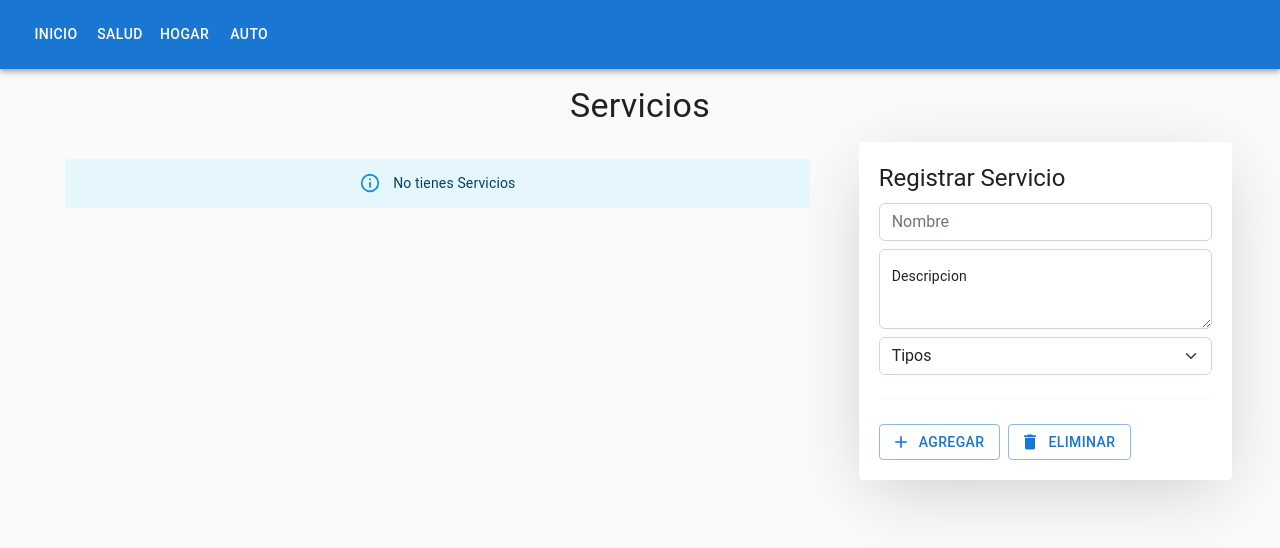
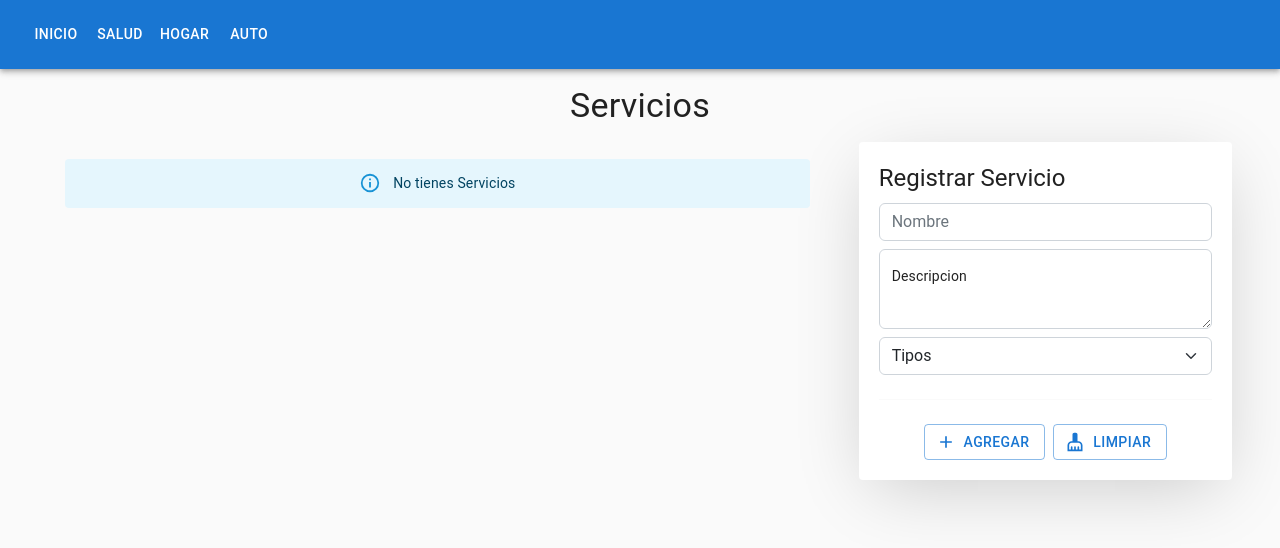
Before and after one commit to brunochan2001/Services-Reactjs, a React (Create React App) app: page / in a window 1280 px wide. Shown: the top 548 px of the page. Built offline with nearby package versions, Linux system fonts and the light colour scheme.

Commit message:
Cambios en los estilos de los botones

```diff
--- a/src/components/Card/CardItem.jsx
+++ b/src/components/Card/CardItem.jsx
@@ -31,7 +31,11 @@ const CardItem = ({ service, deleteService, editService }) => {
             {description}
           </Typography>
           <Divider className="card-divider" light />
-          <Stack direction={{ xs: 'column', sm: 'row' }} spacing={1}>
+          <Stack
+            direction={{ xs: 'column', sm: 'row' }}
+            spacing={1}
+            className="stack-container"
+          >
             <Button
               variant="outlined"
               startIcon={<EditIcon />}
--- a/src/components/Card/index.css
+++ b/src/components/Card/index.css
@@ -36,3 +36,6 @@
   right: 0;
   top: 40%;
 }
+.stack-container {
+  justify-content: center;
+}
--- a/src/components/Form/Form.jsx
+++ b/src/components/Form/Form.jsx
@@ -5,7 +5,6 @@ import './style.css';
 import { addService } from '../../store/actions';
 import Card from '@material-ui/core/Card';
 import Divider from '@material-ui/core/Divider';
-import DeleteIcon from '@mui/icons-material/Delete';
 import { Grid } from '@material-ui/core';
 import Stack from '@mui/material/Stack';
 import AddIcon from '@mui/icons-material/Add';
@@ -13,6 +12,7 @@ import Typography from '@mui/material/Typography';
 import FormControl from '@mui/material/FormControl';
 import Button from '@mui/material/Button';
 import Swal from 'sweetalert2';
+import CleaningServicesIcon from '@mui/icons-material/CleaningServices';
 
 const initialForm = {
   title: '',
@@ -114,7 +114,11 @@ const Form = () => {
           </Grid>
         </Grid>
         <Divider className="card-divider" light />
-        <Stack direction={{ xs: 'column', sm: 'row' }} spacing={1}>
+        <Stack
+          direction={{ xs: 'column', sm: 'row' }}
+          className="stack-container"
+          spacing={1}
+        >
           <Button
             variant="outlined"
             startIcon={<AddIcon />}
@@ -125,10 +129,10 @@ const Form = () => {
           </Button>
           <Button
             variant="outlined"
-            startIcon={<DeleteIcon />}
+            startIcon={<CleaningServicesIcon />}
             onClick={handleReset}
           >
-            Eliminar
+            Limpiar
           </Button>
         </Stack>
       </Card>
--- a/src/components/Form/style.css
+++ b/src/components/Form/style.css
@@ -35,6 +35,9 @@ textarea:focus {
   border: none;
   height: 1px;
 }
+.stack-container {
+  justify-content: center;
+}
 @media (min-width: 576px) {
   .form-container {
     width: 300px;
--- a/src/components/modal/Modal.js
+++ b/src/components/modal/Modal.js
@@ -7,12 +7,12 @@ import './index.css';
 import Button from '@mui/material/Button';
 import Stack from '@mui/material/Stack';
 import { Grid } from '@material-ui/core';
-import AddIcon from '@mui/icons-material/Add';
 import Typography from '@mui/material/Typography';
 import FormControl from '@mui/material/FormControl';
 import Card from '@material-ui/core/Card';
 import Divider from '@material-ui/core/Divider';
-import DeleteIcon from '@mui/icons-material/Delete';
+import CloseIcon from '@mui/icons-material/Close';
+import CheckIcon from '@mui/icons-material/Check';
 import PropTypes from 'prop-types';
 
 const initialForm = {
@@ -123,7 +123,7 @@ const ModalEditService = ({
               <Stack direction="row" spacing={1}>
                 <Button
                   variant="outlined"
-                  startIcon={<AddIcon />}
+                  startIcon={<CheckIcon />}
                   onClick={handleSubmit}
                   data-testid="button-onsubmit-element"
                 >
@@ -131,11 +131,11 @@ const ModalEditService = ({
                 </Button>
                 <Button
                   variant="outlined"
-                  startIcon={<DeleteIcon />}
+                  startIcon={<CloseIcon />}
                   onClick={() => setOpen(false)}
                   data-testid="button-hide-modal"
                 >
-                  Cancelar
+                  Cerrar
                 </Button>
               </Stack>
             </Card>
```
